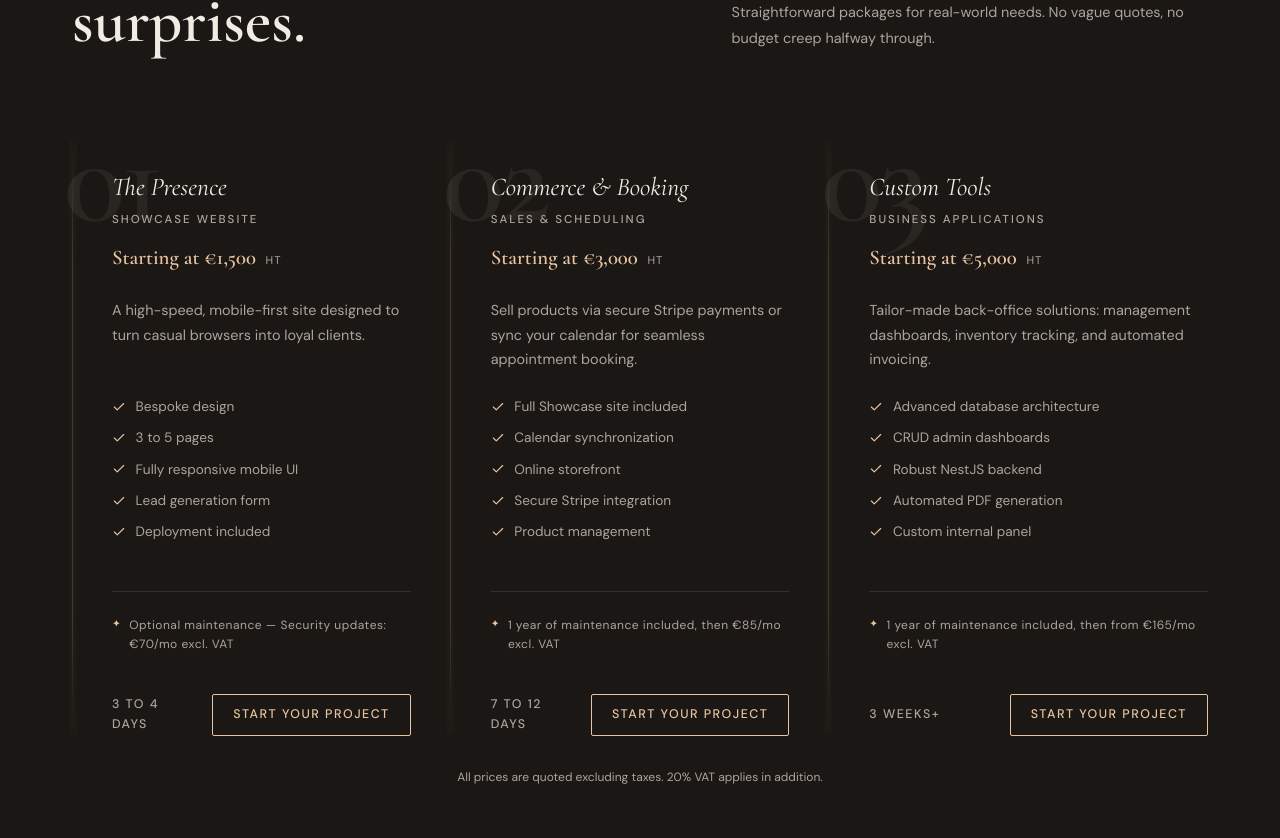
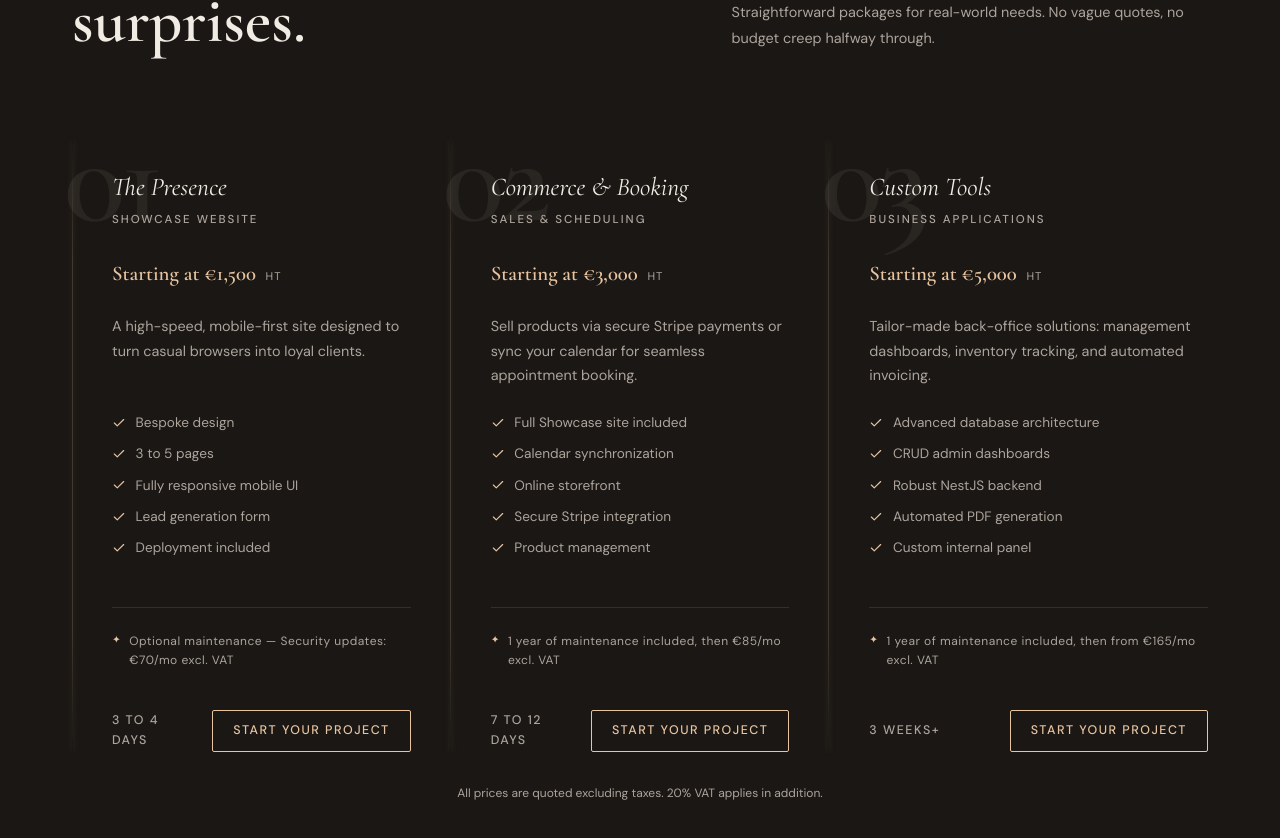
Before and after one commit to B-ludovic/le-comptoir-du-code, a Next.js app: page /en#method in a window 1280 px wide. Shown: the part 1060-1898 px from the top of the page. Built offline with nearby package versions, Linux system fonts and the light colour scheme.

Commit message:
fix: alignement des prix dans les card via subgrid

```diff
--- a/components/Sections/Solutions/Solutions.module.css
+++ b/components/Sections/Solutions/Solutions.module.css
@@ -48,7 +48,7 @@
 .grid {
   display: grid;
   grid-template-columns: repeat(3, 1fr);
-  grid-template-rows: auto auto auto 1fr auto auto;
+  grid-template-rows: auto auto auto auto 1fr auto auto;
   gap: 0;
 }
 
@@ -57,7 +57,7 @@
   padding: 0 2.5rem;
   overflow: visible;
   display: grid;
-  grid-row: span 6;
+  grid-row: span 7;
   grid-template-rows: subgrid;
   transition: transform var(--transition-base);
 }
@@ -130,7 +130,7 @@
   z-index: 1;
   padding-top: 2rem;
   display: grid;
-  grid-row: span 5;
+  grid-row: span 6;
   grid-template-rows: subgrid;
   gap: 1.5rem;
 }
@@ -138,6 +138,7 @@
 .cardHeader {
   display: flex;
   flex-direction: column;
+  justify-content: flex-start;
   gap: 0.5rem;
   flex-shrink: 0;
 }
--- a/components/Sections/Solutions/Solutions.tsx
+++ b/components/Sections/Solutions/Solutions.tsx
@@ -109,10 +109,10 @@ export default function Solutions({ dict }: Props) {
                   {card.subtitle && (
                     <span className={styles.cardSubtitle}>{card.subtitle}</span>
                   )}
-                  <p className={styles.cardPrice}>
-                    {card.price}&nbsp;<span className={styles.cardPriceHT}>HT</span>
-                  </p>
                 </div>
+                <p className={styles.cardPrice}>
+                  {card.price}&nbsp;<span className={styles.cardPriceHT}>HT</span>
+                </p>
 
                 <p className={styles.cardDesc}>{card.desc}</p>
 
```
